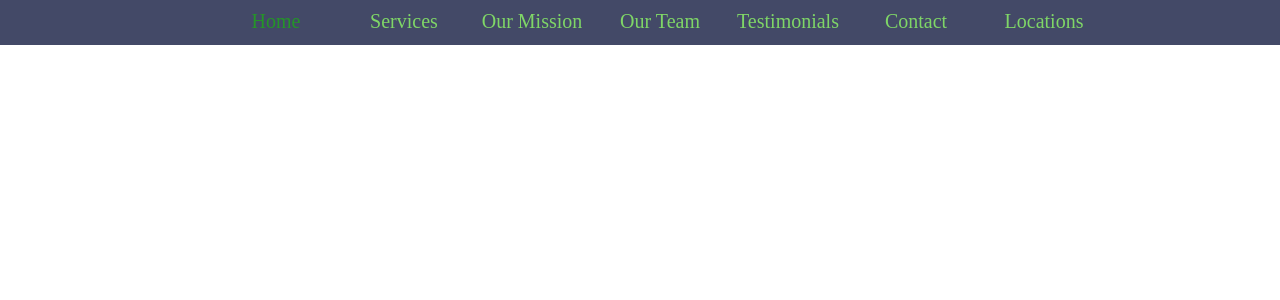
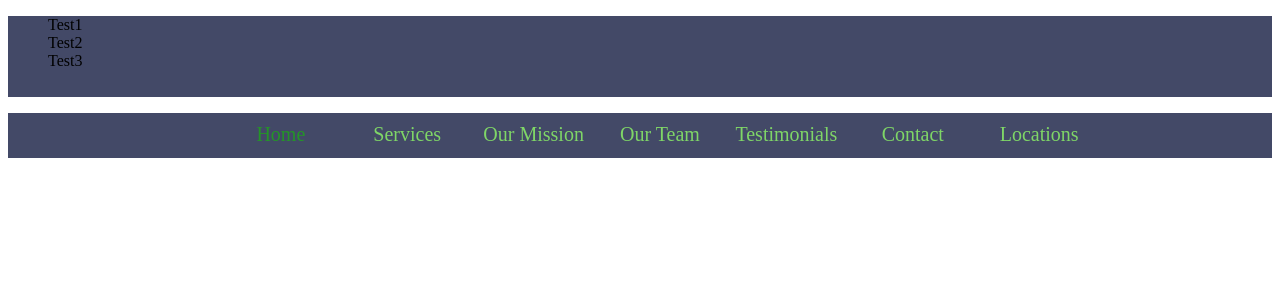
Before and after one commit to untitled-Terran/untitled-Terran.github.io, a PHP site: page /ghost_home.html in a window 1280 px wide. Shown: the top 300 px of the page. Run offline with PHP 8.4, Linux system fonts and the light colour scheme.

Commit message:
header :(

```diff
--- a/Midterm/ghost_home.html
+++ b/Midterm/ghost_home.html
@@ -10,6 +10,12 @@
     </style>
 </head>
 <body>
+    <ul id="header">
+        <li id="logo">Test1</li>
+        <li id="title">Test2</li>
+        <li id="phone">Test3</li>
+    </ul>
+
     <ul id='nav'>
         <li><a href='ghost_home.html' style="color: #249528">Home</a></li>
         <li><a href='ghost_services.html'>Services</a></li>
--- a/Midterm/ghost_style.css
+++ b/Midterm/ghost_style.css
@@ -1,5 +1,7 @@
+ul#header {background-color: #434967; height: 81px; list-style-type: none;}
+
 ul#nav {background-color:#434967; height: 45px;
-    list-style-type: none; text-align:center; padding-top: 10px; box-sizing:border-box; position: fixed; margin-top: 0; top:0; left: 0; width: 100%; z-index: 999}
+    list-style-type: none; text-align:center; padding-top: 10px; box-sizing:border-box; margin-top: 0; top:81px; left: 0; width: 100%}
 ul#nav li {display:inline-block; max-width: 150px; width: 10%}
 ul#nav li:hover {background-color: #000}
 ul#nav li a {color: #7fd667; text-decoration:none;
```
